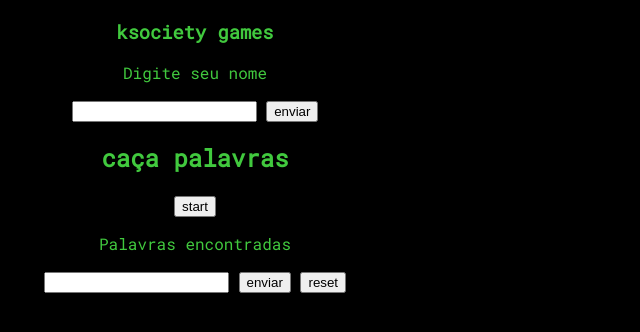
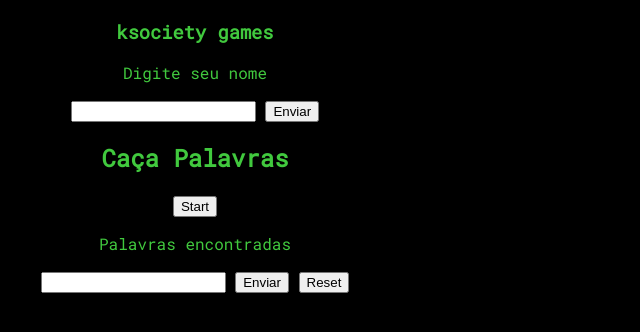
Before and after one commit to Kenzie-Academy-Brasil-Developers/ksociety-games, a plain HTML site: page index.html in a window 1280 px wide. Shown: the full height of the page, 0-640 px from the left. Drawn offline with Linux system fonts and the light colour scheme.

Commit message:
estrutura html básica

```diff
--- a/index.html
+++ b/index.html
@@ -12,15 +12,27 @@
         <h3>ksociety games</h3>
     </header>
     <section>
+
+            <!-- Digite seu nome -->
             <p>Digite seu nome</p>
-            <input type="nome"> <button>enviar</button>
-            <h2>caça palavras</h2>
+            <input type="name">
+            <button>Enviar</button>
+
+            <!-- Caixa de letras -->
+            <h2>Caça Palavras</h2>
+            <div id="letterBox">
+            </div>
+
             <!-- plugin cronometro -->
-            <button>start</button>
+            <div></div>
+            <button>Start</button>
+
+            <!-- Palavras encontradas -->
             <p>Palavras encontradas</p>
-            <input type="palavras">
-            <button>enviar</button>
-            <button>reset</button>
+            <input type="world">
+            <button>Enviar</button>
+            <button>Reset</button>
+
     </section>
     <script type="text/javascript" src="/script.js"></script>
 </body>
```
